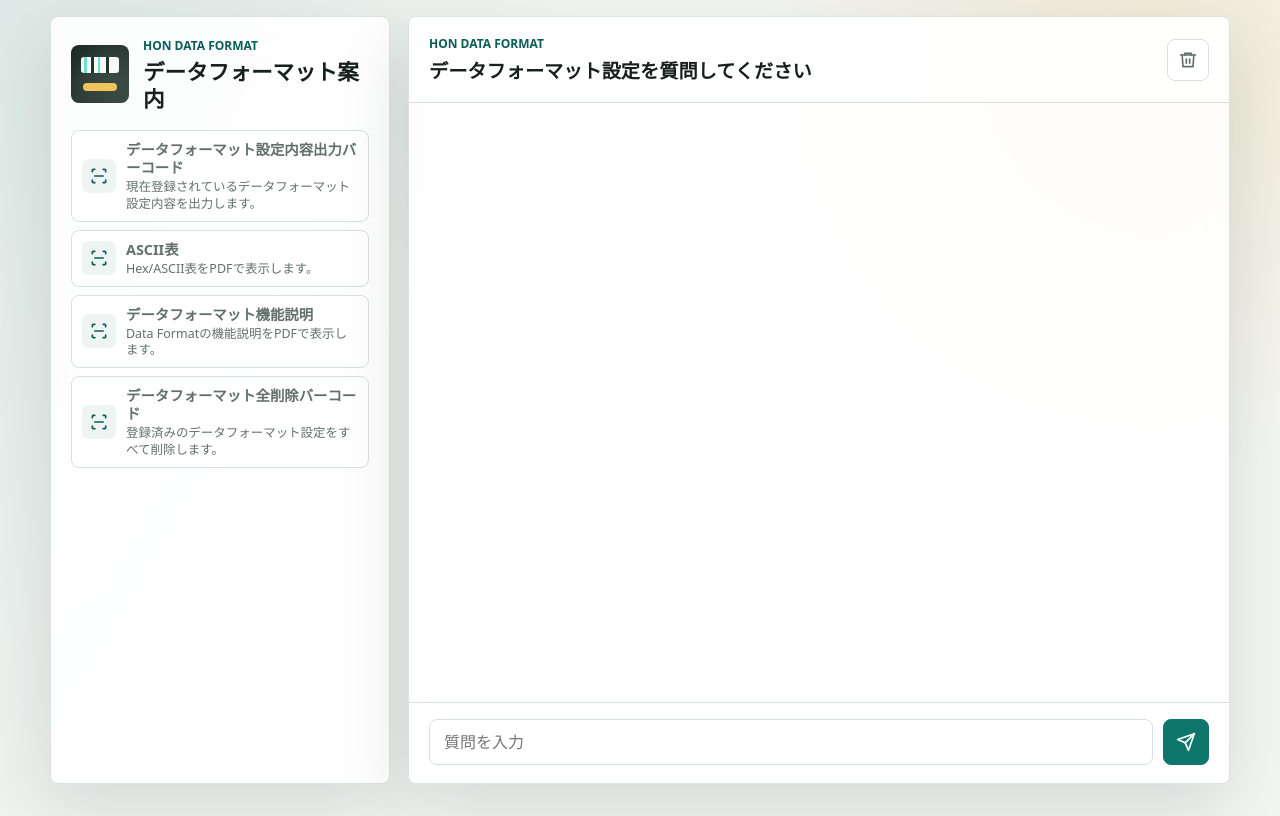
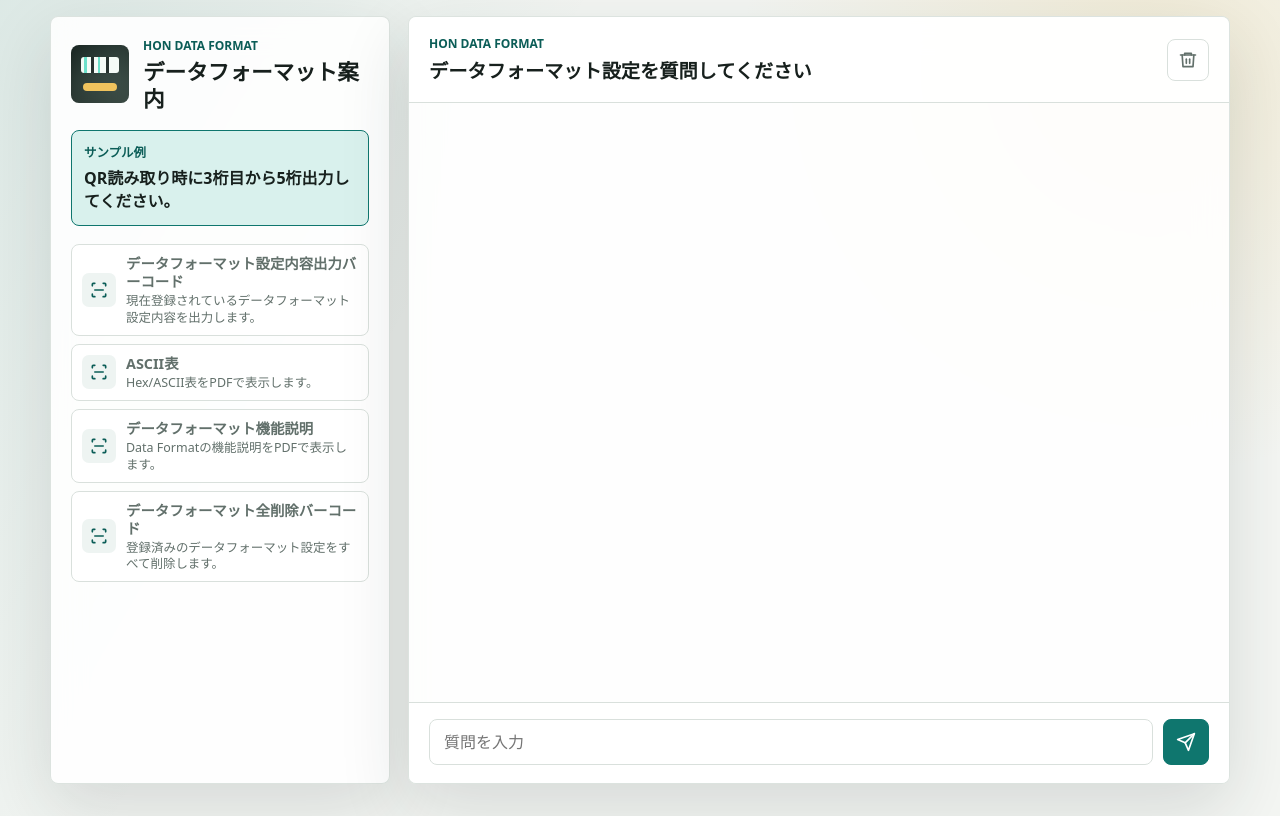
Before and after one commit to IMG-0403/HonDFchat, a plain HTML site: page index.html in a window 1280 px wide. Drawn offline with Linux system fonts and the light colour scheme.

Commit message:
Add files via upload

```diff
--- a/app.js
+++ b/app.js
@@ -430,6 +430,7 @@ const clearButton = document.querySelector("#clearButton");
 const quickActions = document.querySelector("#quickActions");
 const categoryList = document.querySelector("#categoryList");
 const template = document.querySelector("#messageTemplate");
+const samplePrompt = document.querySelector(".sample-prompt");
 
 function normalizeText(value) {
   return value
@@ -1409,6 +1410,11 @@ clearButton.addEventListener("click", () => {
   input.focus();
 });
 
+samplePrompt?.addEventListener("click", () => {
+  input.value = samplePrompt.dataset.samplePrompt || "";
+  input.focus();
+});
+
 renderQuickActions();
 renderCategories();
 addMessage("bot", welcomeText);
--- a/index.html
+++ b/index.html
@@ -18,6 +18,11 @@
             <h1>データフォーマット案内</h1>
           </div>
         </div>
+
+        <button class="sample-prompt" type="button" data-sample-prompt="QR読み取り時に3桁目から5桁出力してください。">
+          <span>サンプル例</span>
+          <strong>QR読み取り時に3桁目から5桁出力してください。</strong>
+        </button>
 
         <section class="panel">
           <div class="quick-actions" id="quickActions"></div>
--- a/styles.css
+++ b/styles.css
@@ -122,6 +122,34 @@ h1 {
 
 h2 {
   font-size: 1rem;
+}
+
+.sample-prompt {
+  display: grid;
+  gap: 6px;
+  width: 100%;
+  padding: 12px;
+  border: 1px solid var(--accent);
+  border-radius: 8px;
+  background: var(--accent-soft);
+  color: var(--ink);
+  text-align: left;
+}
+
+.sample-prompt:hover,
+.sample-prompt:focus-visible {
+  background: #c9ebe6;
+  outline: none;
+}
+
+.sample-prompt span {
+  color: var(--accent-dark);
+  font-size: 0.78rem;
+  font-weight: 800;
+}
+
+.sample-prompt strong {
+  line-height: 1.45;
 }
 
 .panel {
```
